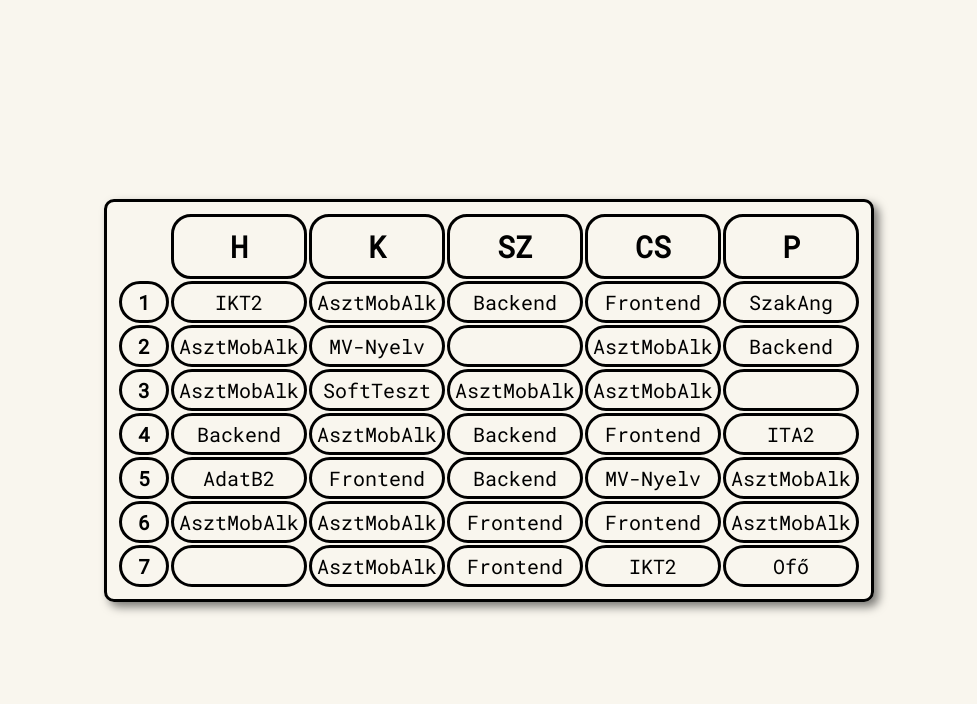
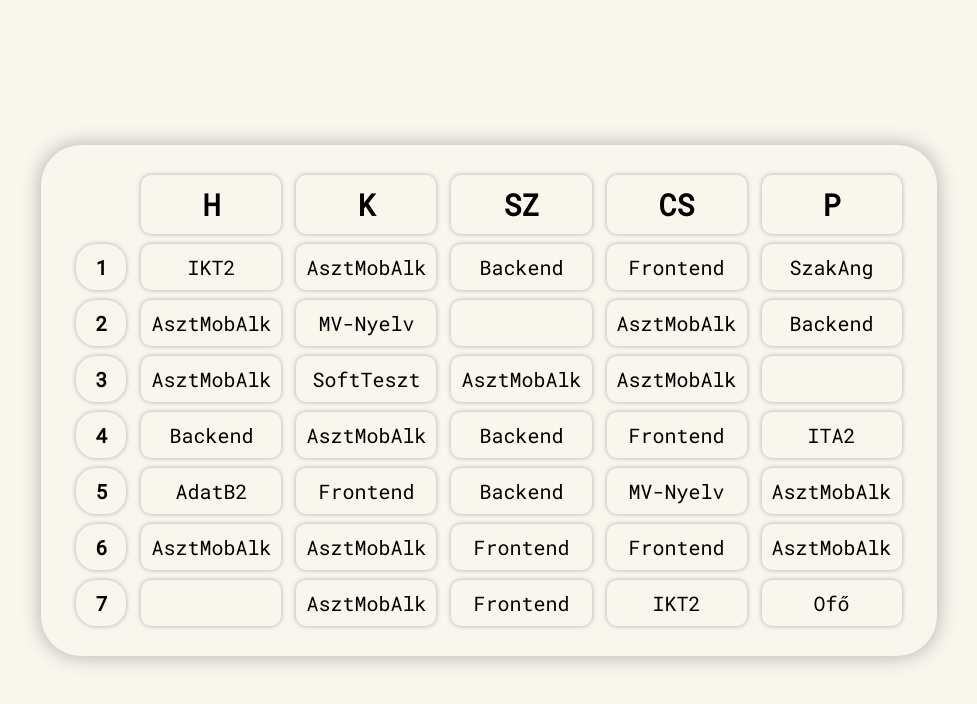
Before and after one commit to mtcsrht/timetable, a plain HTML site: page index.html in a window 1280 px wide. Shown: the whole page, without its empty margins (151-1128 px from the left). Drawn offline with Linux system fonts and the light colour scheme.

Commit message:
Changing styles.

```diff
--- a/css/style.css
+++ b/css/style.css
@@ -1,39 +1,34 @@
 @import url('https://fonts.googleapis.com/css2?family=Roboto+Mono:wght@100;400&display=swap');
 body {
     display: grid;
-    place-items: center; /* Center the container both horizontally and vertically */
-    min-height: 100vh; /* Ensure the container covers the entire viewport height */
-    margin: 0; /* Remove default margin */
+    place-items: center;
+    min-height: 100vh;
+    margin: 0;
     background-color: #F9F6EE;
     font-family: 'Roboto Mono', monospace;
 }
-.container{
+.container {
     text-align: center;
 }
-table, th, td{
-    border: 3px solid black;
-    box-shadow: #dbd9d2;
-
-
+.timetable table {
+    border-radius: 40px;
+    border-collapse: separate; /* Use separate border-collapse to control spacing */
+    border-spacing: 15px 10px; /* Add space between cells */
+    box-shadow: 0px 0px 20px rgba(0, 0, 0, 0.3);
+    padding: 20px;
 }
-table{
+.timetable th, td {
+    box-shadow: 0px 0px 5px rgba(0, 0, 0, 0.3);
     border-radius: 10px;
     padding: 10px;
-    box-shadow: 5px 5px 10px rgba(0, 0, 0, 0.5);
 }
-th{
-    border-radius: 20px;
-    width: auto;
-    height: auto;
+.timetable th {
     font-size: 30px;
-    padding: 10px;
-
 }
-td{
-    border-radius: 30px;
-    padding: 5px;
+.timetable td {
     font-size: 20px;
 }
-.number{
+.timetable .number {
+    border-radius: 20px;
     font-weight: bold;
 }
--- a/index.html
+++ b/index.html
@@ -9,9 +9,10 @@
 </head>
 <body>
     <div class="container">
+        <div class="timetable">
             <table id="myTable">
                 <tr>
-                <th style="border: none; width: 30px;"></th>
+                    <th style="border: none; width: 30px; box-shadow: none;"></th>
                     <th>H</th>
                     <th>K</th>
                     <th>SZ</th>
@@ -76,5 +77,6 @@
                 </tr>
             </table>
         </div>
+    </div>
 </body>
 </html>
```
Lines whose indentation alone changed are shown as unchanged.
